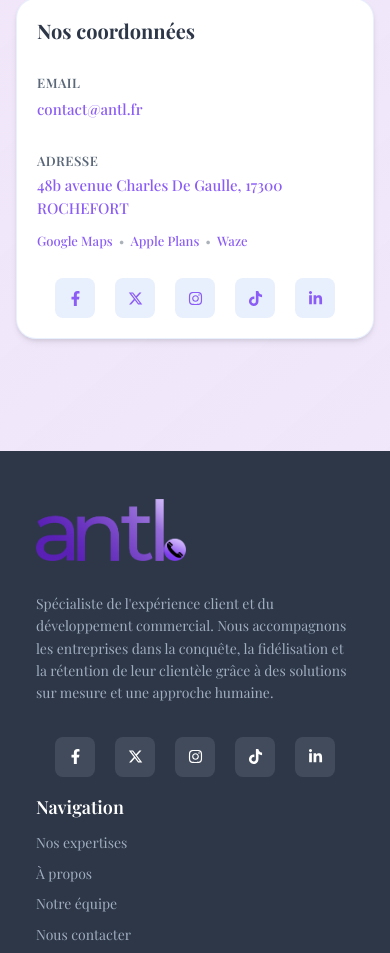
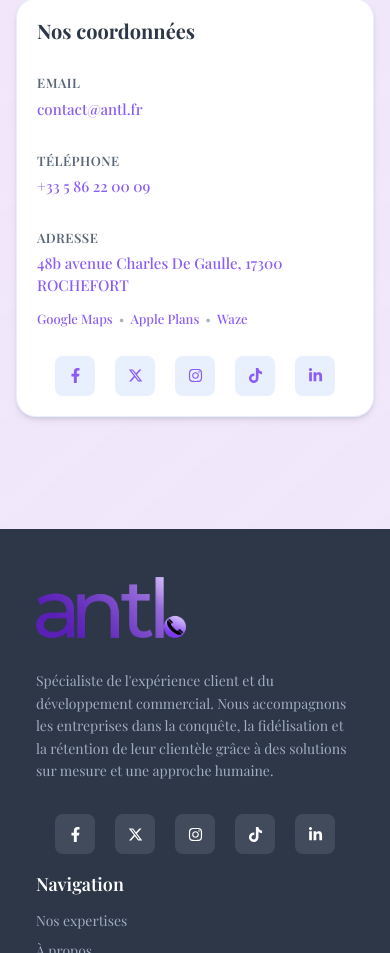
Before and after one commit to ANTL-software/external_website, a React (Vite) app: page /about_us in a window 390 px wide. Shown: the part 5676-6629 px from the top of the page. Built offline with nearby package versions, Linux system fonts and the light colour scheme; no server answers; a web font is replaced by a local one.

Commit message:
fix: update contact phone number in English and French locales; uncomment phone display in Legal view

```diff
--- a/src/components/getInTouch/GetInTouch.tsx
+++ b/src/components/getInTouch/GetInTouch.tsx
@@ -154,12 +154,12 @@ export default function GetInTouch(): ReactElement {
                 </a>
               </div>
 
-              {/* <div className="contactItem">
+              <div className="contactItem">
                 <h4>{t("getInTouch.contactInfo.phoneLabel")}</h4>
                 <a href={`tel:${t("getInTouch.contactInfo.phone")}`} aria-label={`Appeler le ${t("getInTouch.contactInfo.phone")}`}>
                   {t("getInTouch.contactInfo.phone")}
                 </a>
-              </div> */}
+              </div>
 
               <div className="contactItem">
                 <h4>{t("getInTouch.contactInfo.addressLabel")}</h4>
--- a/src/i18n/locales/en.json
+++ b/src/i18n/locales/en.json
@@ -166,7 +166,7 @@
       "phoneLabel": "Phone",
       "addressLabel": "Address",
       "email": "contact@antl.fr",
-      "phone": "+33 1 23 45 67 89",
+      "phone": "+33 5 86 22 00 09",
       "address": "48b avenue Charles De Gaulle, 17300 Rochefort"
     }
   },
@@ -234,7 +234,7 @@
     "info": {
       "title": "Contact Information",
       "email": "contact@antl.fr",
-      "phone": "+33 5 46 68 00 00",
+      "phone": "+33 5 86 22 00 09",
       "address": "48b avenue Charles de Gaulle, 17300 Rochefort"
     }
   },
@@ -365,7 +365,7 @@
     "director": "The Director of Publication for the platform and the Director of the Private Establishment is Ms. Nelly Ahobaut.",
     "hosting": "The site is hosted by Vercel.inc: 440 N Barranca Avenue #4133, Covina, CA 91723 United States",
     "contactTitle": "Contact us",
-    "contactPhone": "By phone: +33 1 80 88 80 30",
+    "contactPhone": "By phone: +33 5 86 22 00 09",
     "contactEmail": "By email: contact@antl.fr",
     "contactAddress": "By mail: 48b avenue Charles de Gaulle, 17300 Rochefort, France",
     "rights": "You have the right to access and rectify information concerning you, which you can exercise by email to info@antl.fr or by mail to the following address: antl, 48b avenue Charles de Gaulle, 17300 Rochefort, France. You may also, for legitimate reasons, object to the processing of data concerning you."
--- a/src/i18n/locales/fr.json
+++ b/src/i18n/locales/fr.json
@@ -166,7 +166,7 @@
       "phoneLabel": "Téléphone",
       "addressLabel": "Adresse",
       "email": "contact@antl.fr",
-      "phone": "+33 1 23 45 67 89",
+      "phone": "+33 5 86 22 00 09",
       "address": "48b avenue Charles De Gaulle, 17300 ROCHEFORT"
     }
   },
@@ -234,7 +234,7 @@
     "info": {
       "title": "Nos coordonnées",
       "email": "contact@antl.fr",
-      "phone": "+33 5 46 68 00 00",
+      "phone": "+33 5 86 22 00 09",
       "address": "48b avenue Charles de Gaulle, 17300 Rochefort"
     }
   },
@@ -365,7 +365,7 @@
     "director": "La Directrice de la Publication de la plateforme et la Directrice de l'Établissement Privé est Mme. Nelly Ahobaut.",
     "hosting": "Le site est hébergé par Vercel.inc : 440 N Barranca Avenue #4133, Covina, CA 91723 United States",
     "contactTitle": "Nous contacter",
-    "contactPhone": "Par téléphone : +33 1 80 88 80 30",
+    "contactPhone": "Par téléphone : +33 5 86 22 00 09",
     "contactEmail": "Par email : contact@antl.fr",
     "contactAddress": "Par courrier : 48b avenue Charles de Gaulle, 17300 Rochefort, France",
     "rights": "Vous bénéficiez d'un droit d'accès et de rectification aux informations qui vous concernent, que vous pouvez exercer par email à l'adresse info@antl.fr ou par courrier à l'adresse suivante : antl, 48b avenue Charles de Gaulle, 17300 Rochefort, France. Vous pouvez également, pour des motifs légitimes, vous opposer au traitement des données vous concernant."
--- a/src/views/legal/Legal.tsx
+++ b/src/views/legal/Legal.tsx
@@ -26,7 +26,7 @@ export default function Legal(): ReactElement {
             <p>{t("legal.hosting")}</p>
             <h3>{t("legal.contactTitle")}</h3>
             <ul>
-              {/* <li>{t("legal.contactPhone")}</li> */}
+              <li>{t("legal.contactPhone")}</li>
               <li>{t("legal.contactEmail")}</li>
               <li>{t("legal.contactAddress")}</li>
             </ul>
```
